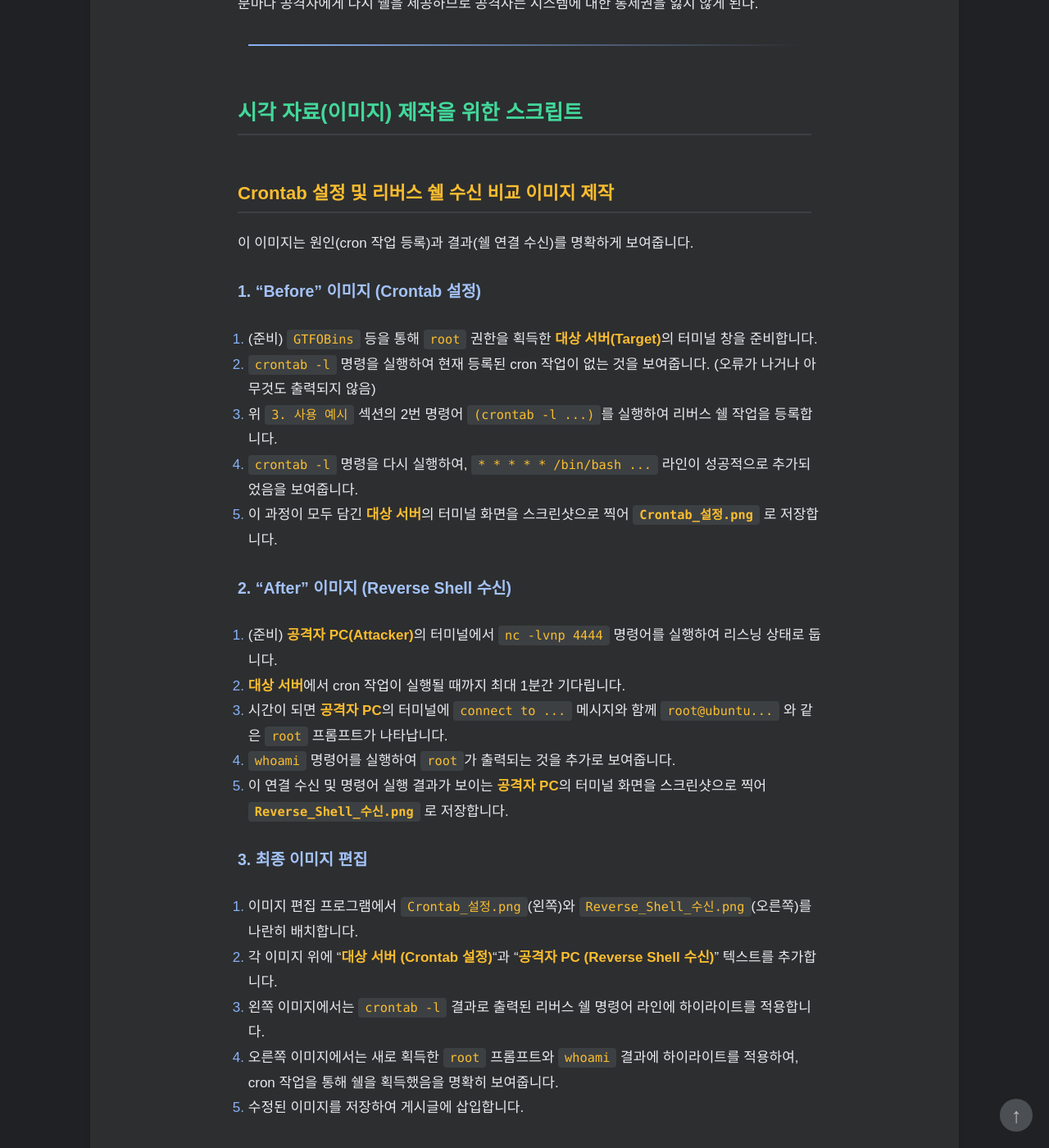
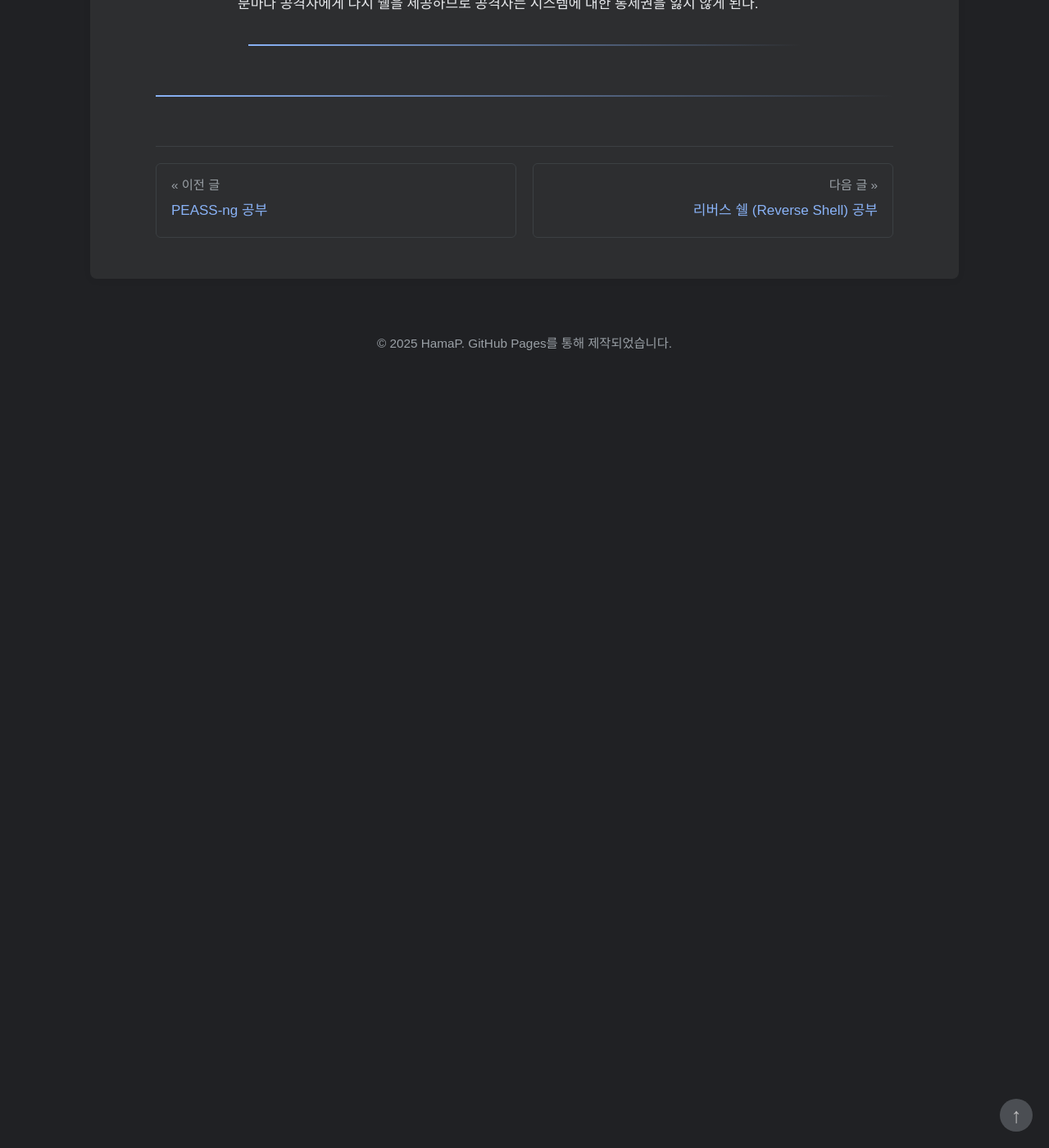
Before and after one commit to HamaP0/HamaP0.github.io, a Jekyll site: the page built from _posts/2025-09-19-Cron_study.md, in a window 1280 px wide and 1400 px high, scrolled down 2361 px. Shown: the whole window at 82% size. Built offline with Jekyll 4.4.1, drawn with Linux system fonts in a browser that asks for light colours; some web fonts are replaced; after the commit the page ends 2829 px from its top, so only the background shows below that.

Commit message:
Update 2025-09-19-Cron_study.md

```diff
--- a/_posts/2025-09-19-Cron_study.md
+++ b/_posts/2025-09-19-Cron_study.md
@@ -55,37 +55,3 @@ cron 작업이 등록되고 1분 이내에 공격자 PC의 `netcat` 리스너는
 이제 대상 서버가 재부팅되거나 다른 관리자가 악성 프로세스를 종료시키더라도 `cron` 데몬은 매 분마다 공격자에게 다시 쉘을 제공하므로 공격자는 시스템에 대한 통제권을 잃지 않게 된다.
 
 <hr class="short-rule">
-
-
-
-
-
-### 시각 자료(이미지) 제작을 위한 스크립트
-
-#### **Crontab 설정 및 리버스 쉘 수신 비교 이미지 제작**
-
-이 이미지는 원인(cron 작업 등록)과 결과(쉘 연결 수신)를 명확하게 보여줍니다.
-
-**1. "Before" 이미지 (Crontab 설정)**
-
-1.  (준비) `GTFOBins` 등을 통해 `root` 권한을 획득한 **대상 서버(Target)**의 터미널 창을 준비합니다.
-2.  `crontab -l` 명령을 실행하여 현재 등록된 cron 작업이 없는 것을 보여줍니다. (오류가 나거나 아무것도 출력되지 않음)
-3.  위 `3. 사용 예시` 섹션의 2번 명령어 `(crontab -l ...)`를 실행하여 리버스 쉘 작업을 등록합니다.
-4.  `crontab -l` 명령을 다시 실행하여, `* * * * * /bin/bash ...` 라인이 성공적으로 추가되었음을 보여줍니다.
-5.  이 과정이 모두 담긴 **대상 서버**의 터미널 화면을 스크린샷으로 찍어 **`Crontab_설정.png`** 로 저장합니다.
-
-**2. "After" 이미지 (Reverse Shell 수신)**
-
-1.  (준비) **공격자 PC(Attacker)**의 터미널에서 `nc -lvnp 4444` 명령어를 실행하여 리스닝 상태로 둡니다.
-2.  **대상 서버**에서 cron 작업이 실행될 때까지 최대 1분간 기다립니다.
-3.  시간이 되면 **공격자 PC**의 터미널에 `connect to ...` 메시지와 함께 `root@ubuntu...` 와 같은 `root` 프롬프트가 나타납니다.
-4.  `whoami` 명령어를 실행하여 `root`가 출력되는 것을 추가로 보여줍니다.
-5.  이 연결 수신 및 명령어 실행 결과가 보이는 **공격자 PC**의 터미널 화면을 스크린샷으로 찍어 **`Reverse_Shell_수신.png`** 로 저장합니다.
-
-**3. 최종 이미지 편집**
-
-1.  이미지 편집 프로그램에서 `Crontab_설정.png`(왼쪽)와 `Reverse_Shell_수신.png`(오른쪽)를 나란히 배치합니다.
-2.  각 이미지 위에 "**대상 서버 (Crontab 설정)**"과 "**공격자 PC (Reverse Shell 수신)**" 텍스트를 추가합니다.
-3.  왼쪽 이미지에서는 `crontab -l` 결과로 출력된 리버스 쉘 명령어 라인에 하이라이트를 적용합니다.
-4.  오른쪽 이미지에서는 새로 획득한 `root` 프롬프트와 `whoami` 결과에 하이라이트를 적용하여, cron 작업을 통해 쉘을 획득했음을 명확히 보여줍니다.
-5.  수정된 이미지를 저장하여 게시글에 삽입합니다.
```
